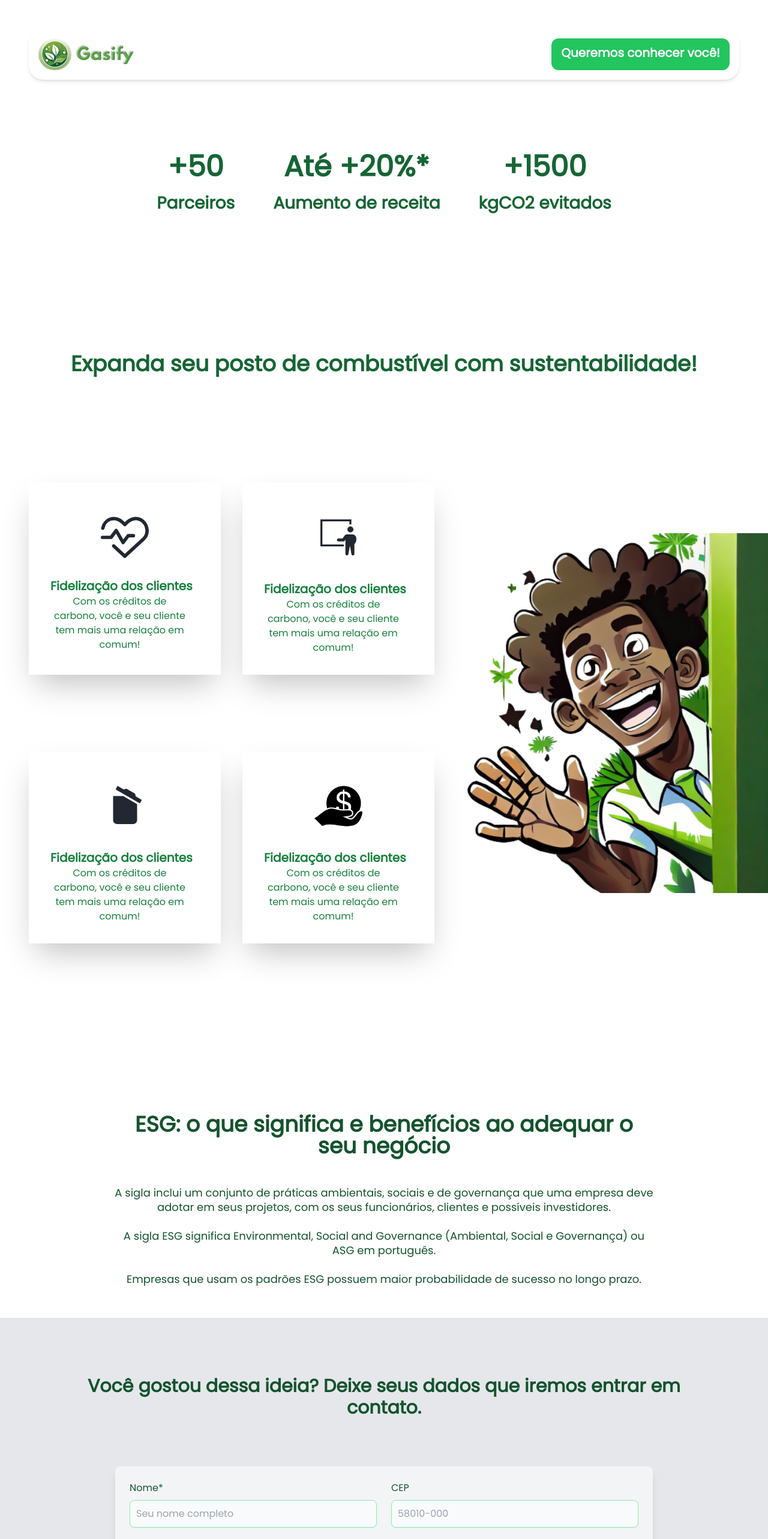
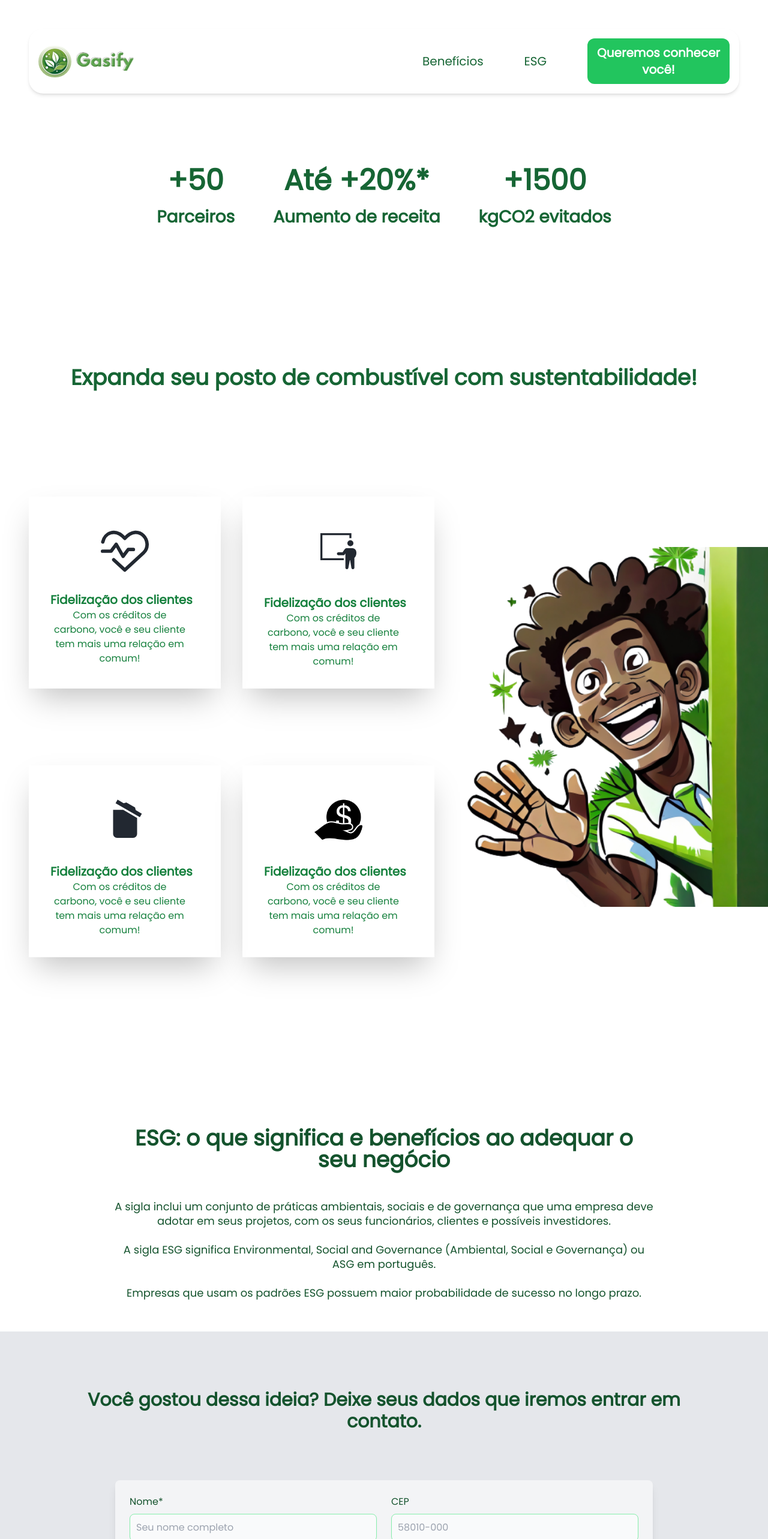
Before and after one commit to dougcarneiro/landing-gasify, a Next.js app: page / in a window 1280 px wide. Shown: the top 2566 px of the page at 60% size. Built offline with nearby package versions, Linux system fonts and the light colour scheme.

Commit message:
Footer + Smooth Scroll

```diff
--- a/src/components/Divulgacao.jsx
+++ b/src/components/Divulgacao.jsx
@@ -1,9 +1,17 @@
+"use client";
+
 import * as image from "../components/Images";
 import RegisterForm from "./Form";
+import { Link, Element } from "react-scroll";
 
 export default function Divulgacao() {
   return (
     <>
+      <style jsx global>{`
+        html {
+          scroll-behavior: smooth;
+        }
+      `}</style>
       <div className="scale-90"></div>
       <header className="bg-white content-center max-w-[100vw] flex rounded-3xl justify-between mx-12 mt-12 mb-6 p-4 shadow-md">
         <a
@@ -14,13 +22,23 @@ export default function Divulgacao() {
           <image.GasifyLogo />
           <image.Gasify />
         </a>
-        <div className="text-white bg-green-500 hover:bg-green-600 focus:ring-4 focus:outline-none focus:ring-green-300 font-medium rounded-xl  px-4 py-2.5 text-center">
-          <a
-            href="#form"
-            className="flex content-center items-center space-x-2 text-xl text-white font-semibold border-green focus:text-green-800"
-          >
-            Queremos conhecer você!
-          </a>
+        <div className="flex items-center justify-between max-w-[40vw] min-w-[40vw]">
+          <Link to="divulgacao" smooth={true} duration={500} className="text-xl text-green-800 cursor-pointer">
+            Benefícios
+          </Link>
+          <Link to="esg" smooth={true} duration={500} className="text-xl text-green-800 cursor-pointer">
+            ESG
+          </Link>
+          <div className="text-white bg-green-500 hover:bg-green-600 focus:ring-4 focus:outline-none focus:ring-green-300 font-medium rounded-xl px-4 py-2.5 text-center">
+            <Link
+              to="form"
+              smooth={true}
+              duration={500}
+              className="flex content-center items-center space-x-2 text-xl text-white font-semibold border-green focus:text-green-800 cursor-pointer"
+            >
+              Queremos conhecer<br/> você!
+            </Link>
+          </div>
         </div>
       </header>
       <main className="overflow-x-hidden">
@@ -47,14 +65,14 @@ export default function Divulgacao() {
             </p>
           </div>
         </section>
-        <section
+        <Element name="divulgacao"
           id="divulgacao"
           className="flex flex-col justify-center items-center h-[300px] text-center"
         >
           <p className="text-green-800 text-4xl font-semibold">
             Expanda seu posto de combustível com sustentabilidade!
           </p>
-        </section>
+          </Element>
         <section className="flex justify-center items-center mb-[10rem]">
           <div id="cards-divulgacao" className="grid grid-cols-1 md:grid-cols-2 gap-8">
             <div
@@ -128,7 +146,8 @@ export default function Divulgacao() {
           </div>
           <image.GarotoDivulgacao />
         </section>
-        <section
+        <Element
+          name="esg"
           id="esg"
           className="flex flex-col text-center scale-75 gap-y-8 max-w-[1200px] m-auto"
         >
@@ -148,10 +167,12 @@ export default function Divulgacao() {
             Empresas que usam os padrões ESG possuem maior probabilidade de
             sucesso no longo prazo.
           </p>
-        </section>
-        <section id="form">
-          <RegisterForm></RegisterForm>
-        </section>
+        </Element>
+        <Element
+          name="form"
+          id="form">
+          <RegisterForm />
+        </Element>
       </main>
       <footer className="relative">
         <image.Planta />
```
Also changed, not shown: package.json (+4 -3 lines), 1 other file (tests, documents, lock files or other folders).
